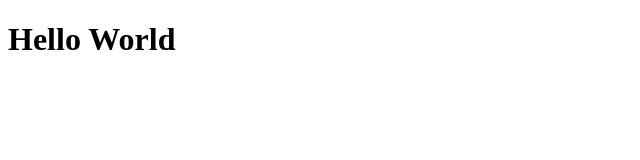
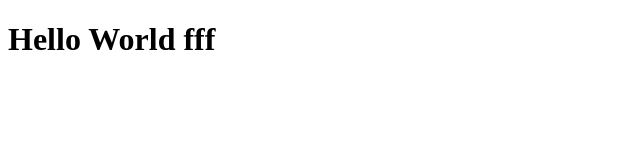
Before and after one commit to FinnDore/pages, a plain HTML site: page index.html in a window 1280 px wide. Shown: the full height of the page, 0-640 px from the left. Drawn offline with Linux system fonts and the light colour scheme.

Commit message:
Update index.html

```diff
--- a/index.html
+++ b/index.html
@@ -6,6 +6,6 @@
         <title>Document</title>
     </head>
     <body>
-        <h1>Hello World</h1>
+        <h1>Hello World fff</h1>
     </body>
 </html>
```
